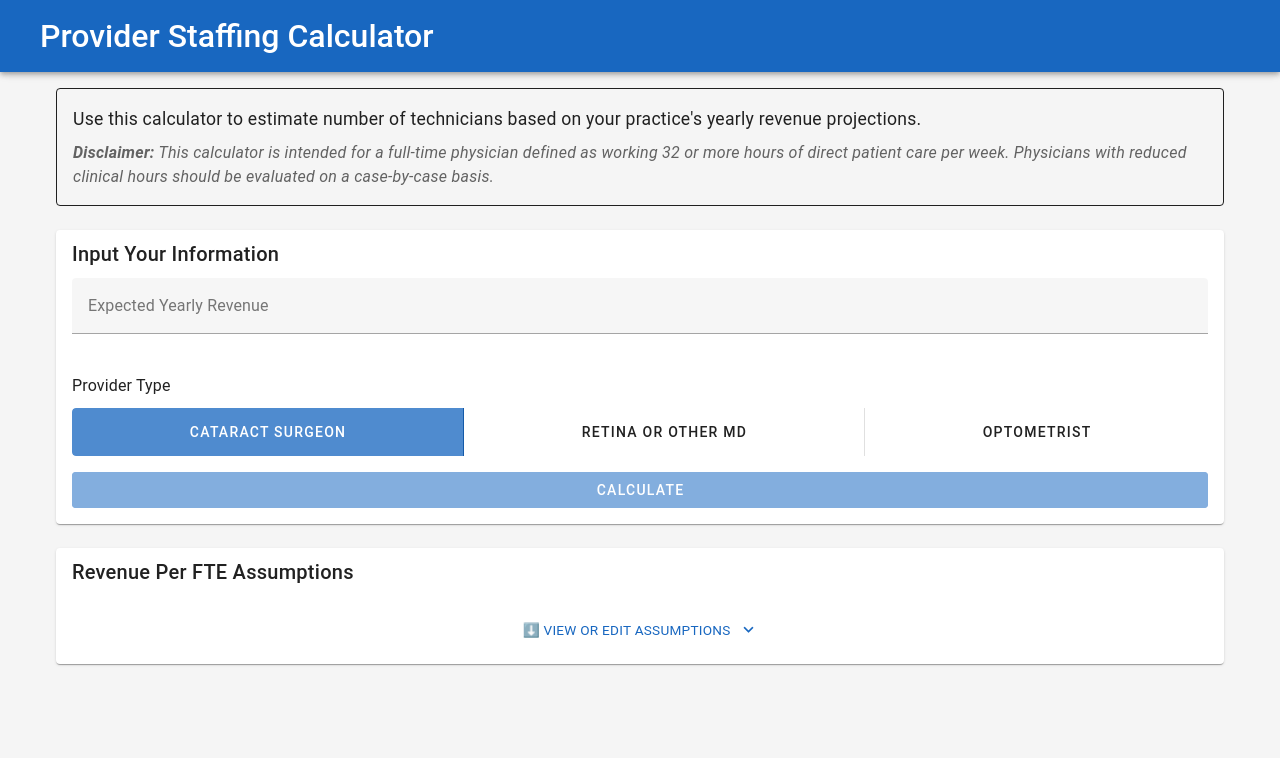
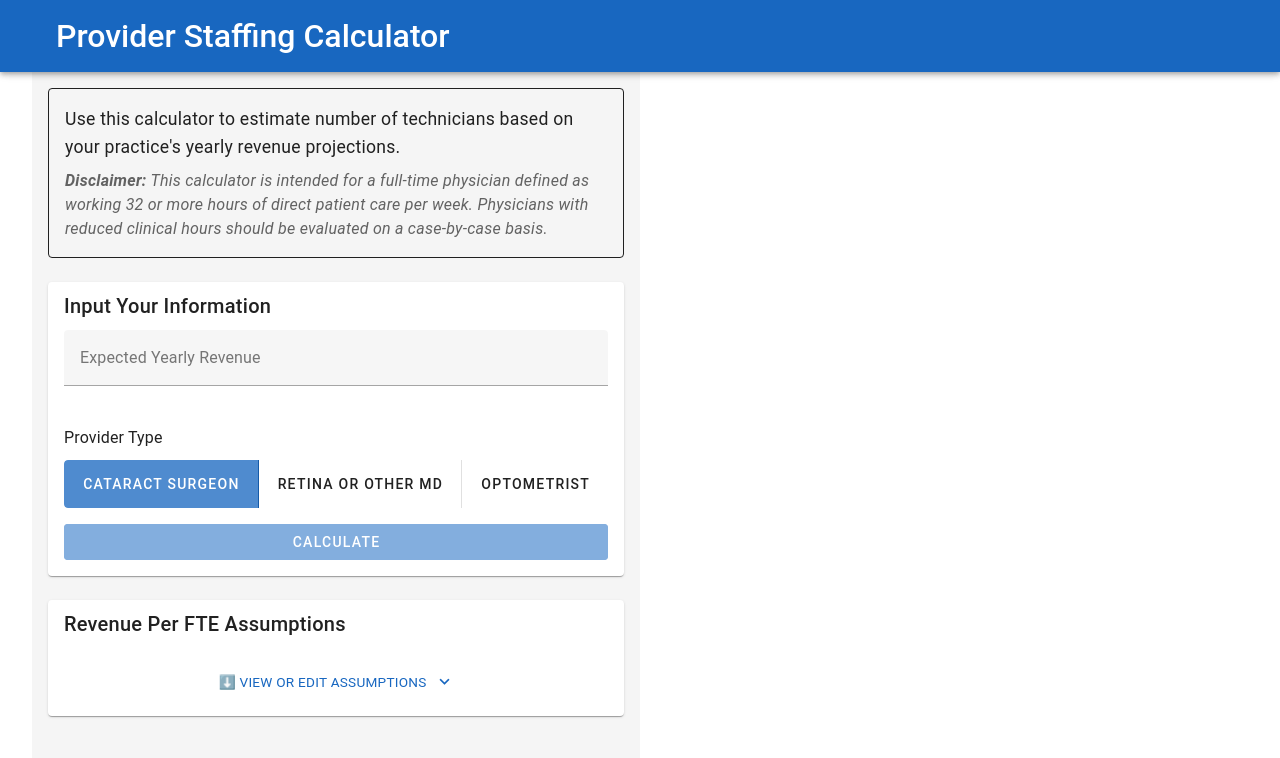
Before and after one commit to wak1616/staffing-calculator-for-providers, a Vue app: page / in a window 1280 px wide. Shown: the top 758 px of the page. Built offline with nearby package versions, Linux system fonts and the light colour scheme.

Commit message:
Update layout and styling

```diff
--- a/src/App.vue
+++ b/src/App.vue
@@ -216,15 +216,13 @@ const getEmoji = (index) => {
 <template>
   <v-app>
     <v-app-bar color="primary" height="72">
-      <v-container class="d-flex align-center px-0">
+      <v-container class="d-flex align-center">
         <v-app-bar-title class="app-title">Provider Staffing Calculator</v-app-bar-title>
       </v-container>
     </v-app-bar>
 
     <v-main>
-      <v-container class="container-fluid pa-0">
-        <!-- Content cards with padding -->
-        <div class="content-wrapper px-4">
+      <v-container class="container-fluid">
         <!-- Introduction Section -->
         <v-card class="mb-6" variant="outlined">
           <v-card-text class="py-4">
@@ -447,7 +445,6 @@ const getEmoji = (index) => {
             </v-card-text>
           </v-card>
         </div>
-        </div>
       </v-container>
     </v-main>
 
@@ -528,15 +525,7 @@ const getEmoji = (index) => {
 
 /* Responsive styles */
 .container-fluid {
-  max-width: 100% !important;
-  width: 100%;
-  padding: 0 !important;
-  margin: 0 !important;
-}
-
-.content-wrapper {
-  max-width: 1200px;
-  margin: 0 auto;
+  max-width: 100%;
   padding: 16px;
 }
 
--- a/src/assets/main.css
+++ b/src/assets/main.css
@@ -1,15 +1,8 @@
 #app {
-  width: 100%;
-  margin: 0;
+  max-width: 1280px;
+  margin: 0 auto;
   padding: 0;
   font-weight: normal;
-}
-
-body {
-  margin: 0;
-  padding: 0;
-  overflow-x: hidden;
-  width: 100vw;
 }
 
 a,
@@ -30,29 +23,11 @@ a,
   body {
     display: flex;
     place-items: center;
-    width: 100vw;
-    margin: 0;
-    padding: 0;
   }
 
   #app {
-    width: 100%;
-    margin: 0;
-    padding: 0;
+    display: grid;
+    grid-template-columns: 1fr 1fr;
+    padding: 0 2rem;
   }
 }
-
-/* Override Vuetify container classes */
-.v-container.container-fluid {
-  max-width: 100% !important;
-  padding-left: 0 !important;
-  padding-right: 0 !important;
-  margin-left: 0 !important;
-  margin-right: 0 !important;
-}
-
-/* Override Vuetify app padding */
-.v-application__wrap {
-  min-height: 100vh;
-  padding: 0 !important;
-}
```
Lines whose indentation alone changed are shown as unchanged.
